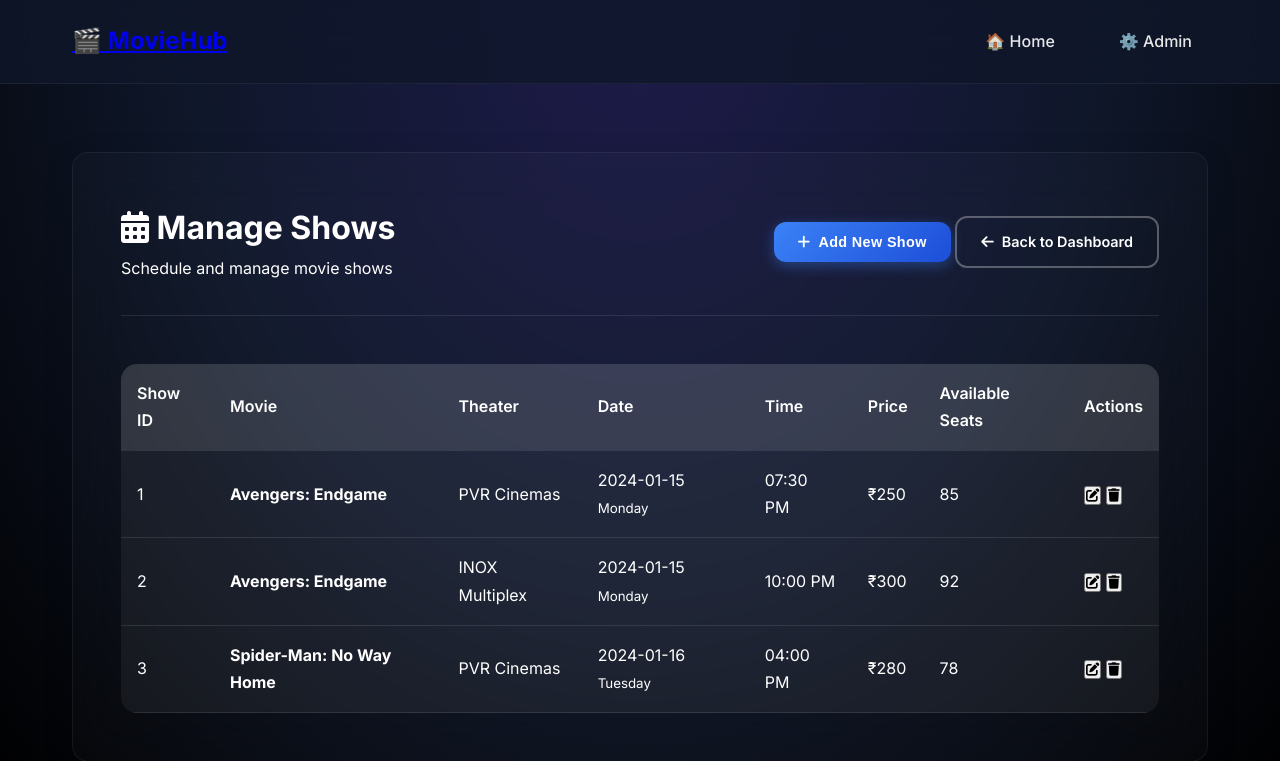
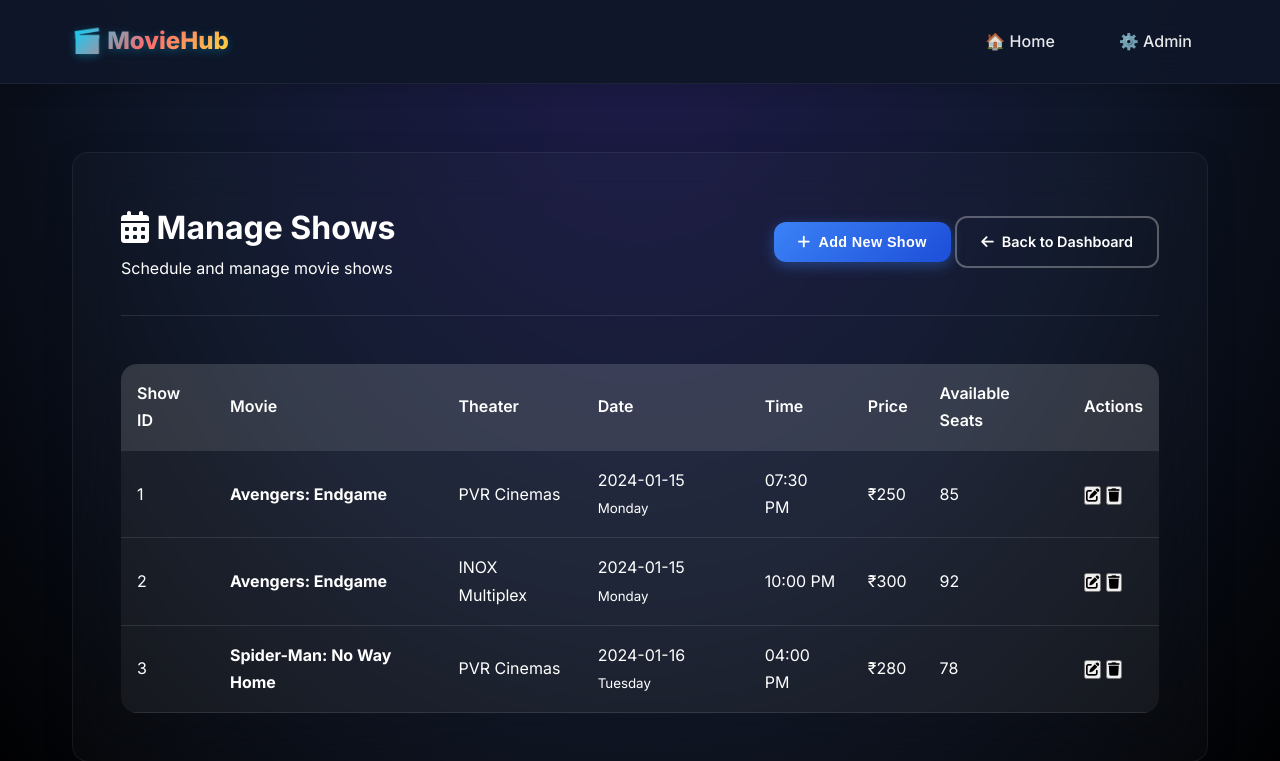
Before and after one commit to sahil-25-s/DBMS_CP, a Flask app: page /admin/shows in a window 1280 px wide. Shown: the top 761 px of the page. Run offline with Flask 3, Linux system fonts and the light colour scheme.

Commit message:
Enhance navbar styles and add hover effects; improve body background opacity and add box shadow for better visibility

```diff
--- a/static/css/style.css
+++ b/static/css/style.css
@@ -38,11 +38,12 @@ body {
     position: fixed;
     top: 0;
     width: 100%;
-    background: rgba(15, 23, 42, 0.8);
+    background: rgba(15, 23, 42, 0.95);
     backdrop-filter: blur(24px);
     border-bottom: 1px solid rgba(255, 255, 255, 0.06);
     z-index: 1000;
     padding: 1.25rem 0;
+    box-shadow: 0 4px 20px rgba(0, 0, 0, 0.15);
 }
 
 .nav-container {
@@ -59,6 +60,22 @@ body {
     font-weight: 700;
     color: white;
     text-decoration: none;
+}
+
+.nav-brand a {
+    background: linear-gradient(135deg, #00d4ff 0%, #ff6b6b 50%, #ffd93d 100%);
+    -webkit-background-clip: text;
+    -webkit-text-fill-color: transparent;
+    background-clip: text;
+    text-decoration: none;
+    font-weight: 800;
+    filter: drop-shadow(0 2px 4px rgba(0, 212, 255, 0.3));
+    transition: var(--transition);
+}
+
+.nav-brand a:hover {
+    filter: drop-shadow(0 4px 8px rgba(0, 212, 255, 0.5));
+    transform: scale(1.05);
 }
 
 .nav-menu {
@@ -316,6 +333,9 @@ body {
     font-size: 4rem;
     margin-bottom: 1.5rem;
     filter: drop-shadow(0 4px 8px rgba(0, 212, 255, 0.3));
+    display: block;
+    width: 100%;
+    text-align: center;
 }
 
 .feature-card h3 {
@@ -556,6 +576,19 @@ body {
     opacity: 0;
 }
 
+.animate-float {
+    animation: float 3s ease-in-out infinite;
+}
+
+@keyframes float {
+    0%, 100% {
+        transform: translateY(0px);
+    }
+    50% {
+        transform: translateY(-10px);
+    }
+}
+
 /* Responsive */
 @media (max-width: 768px) {
     .hero-content h1 {
@@ -622,7 +655,7 @@ body {
 .mb-4 { margin-bottom: 2rem; }
 .mt-4 { margin-top: 2rem; }
 .p-4 { padding: 2rem; }
-.main-content { padding-top: 120px; }
+.main-content { padding-top: 120px; position: relative; z-index: 1; }
 
 /* Improved spacing */
 .section-header h2 {
```
